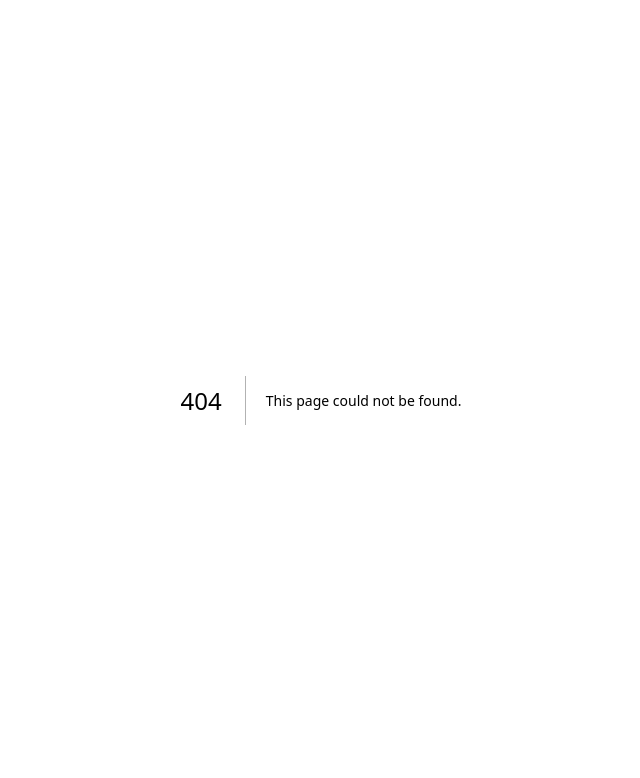
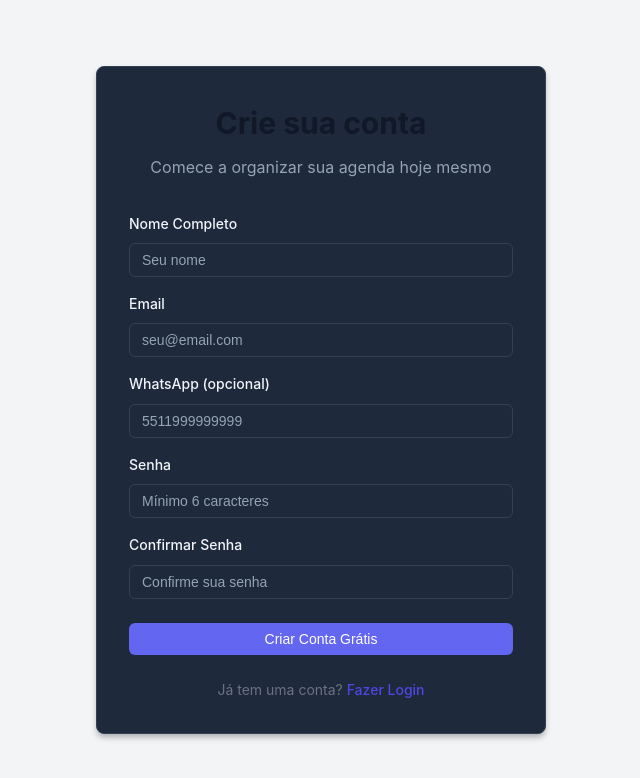
Before and after one commit to smartconverge/personal-agenda, a Next.js app in the folder frontend/: page /register in a window 1280 px wide. Before the commit this address had no page. Shown: the top 778 px of the page, without its empty margins (319-959 px from the left). Built offline with nearby package versions, Linux system fonts and the light colour scheme; no server answers.

Commit message:
Add files via upload

```diff
--- /dev/null
+++ b/frontend/src/app/register/page.js
@@ -0,0 +1,191 @@
+'use client'
+
+import { useState } from 'react'
+import { useRouter } from 'next/navigation'
+import Link from 'next/link'
+import api from '@/lib/api'
+
+export default function RegisterPage() {
+    const router = useRouter()
+    const [formData, setFormData] = useState({
+        nome: '',
+        email: '',
+        telefone_whatsapp: '',
+        senha: '',
+        confirmarSenha: ''
+    })
+    const [loading, setLoading] = useState(false)
+    const [error, setError] = useState('')
+
+    const handleSubmit = async (e) => {
+        e.preventDefault()
+        setError('')
+
+        if (formData.senha !== formData.confirmarSenha) {
+            setError('As senhas não coincidem')
+            return
+        }
+
+        if (formData.senha.length < 6) {
+            setError('A senha deve ter pelo menos 6 caracteres')
+            return
+        }
+
+        setLoading(true)
+
+        try {
+            await api.post('/auth/register', {
+                nome: formData.nome,
+                email: formData.email,
+                telefone_whatsapp: formData.telefone_whatsapp,
+                senha: formData.senha
+            })
+
+            // Redirecionar para login com mensagem de sucesso
+            // Podemos usar query param ou um toast global, por simplificação vamos alerta e redirect
+            alert('Cadastro realizado com sucesso! Faça login para acessar.')
+            router.push('/login')
+        } catch (err) {
+            setError(err.response?.data?.error || 'Erro ao realizar cadastro')
+        } finally {
+            setLoading(false)
+        }
+    }
+
+    return (
+        <div style={{
+            minHeight: '100vh',
+            display: 'flex',
+            alignItems: 'center',
+            justifyContent: 'center',
+            padding: '1rem',
+            backgroundColor: '#f3f4f6'
+        }}>
+            <div className="card" style={{ maxWidth: '450px', width: '100%', padding: '2rem' }}>
+                <div style={{ textAlign: 'center', marginBottom: '2rem' }}>
+                    <h1 style={{ fontSize: '1.875rem', fontWeight: '700', marginBottom: '0.5rem', color: '#111827' }}>
+                        Crie sua conta
+                    </h1>
+                    <p className="text-muted">
+                        Comece a organizar sua agenda hoje mesmo
+                    </p>
+                </div>
+
+                {error && (
+                    <div style={{
+                        padding: '0.75rem',
+                        backgroundColor: '#fee2e2',
+                        border: '1px solid #ef4444',
+                        borderRadius: '0.375rem',
+                        marginBottom: '1rem',
+                        color: '#b91c1c',
+                        fontSize: '0.875rem'
+                    }}>
+                        {error}
+                    </div>
+                )}
+
+                <form onSubmit={handleSubmit}>
+                    <div style={{ marginBottom: '1rem' }}>
+                        <label style={{ display: 'block', marginBottom: '0.5rem', fontSize: '0.875rem', fontWeight: '500' }}>
+                            Nome Completo
+                        </label>
+                        <input
+                            type="text"
+                            className="input"
+                            value={formData.nome}
+                            onChange={(e) => setFormData({ ...formData, nome: e.target.value })}
+                            placeholder="Seu nome"
+                            required
+                            disabled={loading}
+                        />
+                    </div>
+
+                    <div style={{ marginBottom: '1rem' }}>
+                        <label style={{ display: 'block', marginBottom: '0.5rem', fontSize: '0.875rem', fontWeight: '500' }}>
+                            Email
+                        </label>
+                        <input
+                            type="email"
+                            className="input"
+                            value={formData.email}
+                            onChange={(e) => setFormData({ ...formData, email: e.target.value })}
+                            placeholder="seu@email.com"
+                            required
+                            disabled={loading}
+                        />
+                    </div>
+
+                    <div style={{ marginBottom: '1rem' }}>
+                        <label style={{ display: 'block', marginBottom: '0.5rem', fontSize: '0.875rem', fontWeight: '500' }}>
+                            WhatsApp (opcional)
+                        </label>
+                        <input
+                            type="text"
+                            className="input"
+                            value={formData.telefone_whatsapp}
+                            onChange={(e) => setFormData({ ...formData, telefone_whatsapp: e.target.value })}
+                            placeholder="5511999999999"
+                            disabled={loading}
+                        />
+                    </div>
+
+                    <div style={{ marginBottom: '1rem' }}>
+                        <label style={{ display: 'block', marginBottom: '0.5rem', fontSize: '0.875rem', fontWeight: '500' }}>
+                            Senha
+                        </label>
+                        <input
+                            type="password"
+                            className="input"
+                            value={formData.senha}
+                            onChange={(e) => setFormData({ ...formData, senha: e.target.value })}
+                            placeholder="Mínimo 6 caracteres"
+                            required
+                            disabled={loading}
+                        />
+                    </div>
+
+                    <div style={{ marginBottom: '1.5rem' }}>
+                        <label style={{ display: 'block', marginBottom: '0.5rem', fontSize: '0.875rem', fontWeight: '500' }}>
+                            Confirmar Senha
+                        </label>
+                        <input
+                            type="password"
+                            className="input"
+                            value={formData.confirmarSenha}
+                            onChange={(e) => setFormData({ ...formData, confirmarSenha: e.target.value })}
+                            placeholder="Confirme sua senha"
+                            required
+                            disabled={loading}
+                        />
+                    </div>
+
+                    <button
+                        type="submit"
+                        className="btn btn-primary"
+                        style={{ width: '100%', justifyContent: 'center' }}
+                        disabled={loading}
+                    >
+                        {loading ? (
+                            <>
+                                <div className="spinner" />
+                                Criando conta...
+                            </>
+                        ) : (
+                            'Criar Conta Grátis'
+                        )}
+                    </button>
+                </form>
+
+                <div style={{ marginTop: '1.5rem', textAlign: 'center' }}>
+                    <p style={{ fontSize: '0.875rem', color: '#6b7280' }}>
+                        Já tem uma conta?{' '}
+                        <Link href="/login" style={{ color: '#4f46e5', fontWeight: '500', textDecoration: 'none' }}>
+                            Fazer Login
+                        </Link>
+                    </p>
+                </div>
+            </div>
+        </div>
+    )
+}
```
